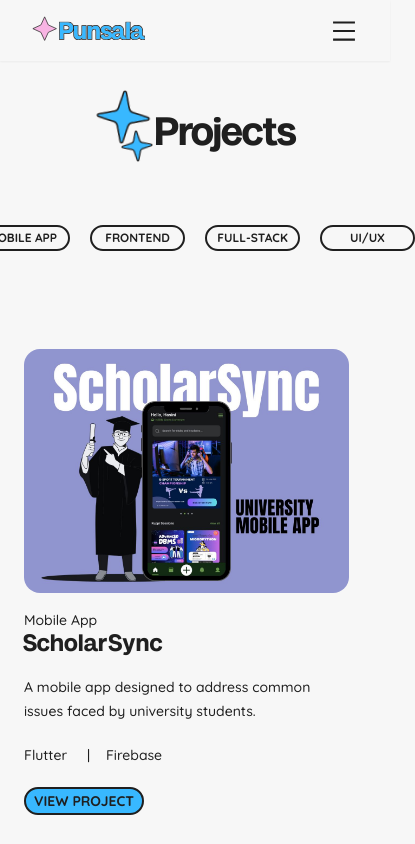
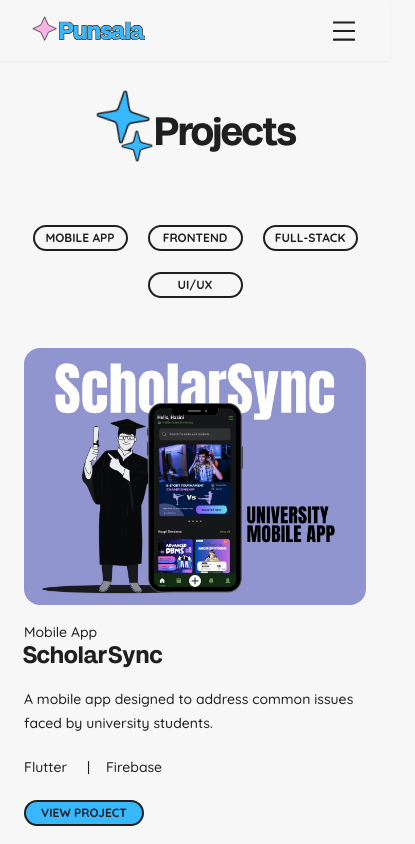
Before and after one commit to MAGHPMallawaarachchi/punsala-portfolio, a Next.js app: page /projects in a window 390 px wide. Shown: the top 844 px of the page, 415 px wide, since content can reach past the window. Built offline with nearby package versions, Linux system fonts and the light colour scheme.

Commit message:
Update project page layout and button styles

```diff
--- a/app/projects/page.tsx
+++ b/app/projects/page.tsx
@@ -22,15 +22,15 @@
 
     return(
         <Container>
-            <section className='flex flex-col items-center gap-12 sm:gap-[80px] mt-[30px]' id='projects'>
+            <section className='flex flex-col items-center sm:gap-[60px] mt-[30px]' id='projects'>
                 <AnimationWrapper delay={0.1}>
-                    <div className='flex items-center'>
+                    <div className='flex items-center mb-12'>
                         <Stars/>
                         <h1 className='dark:text-light text-dark sm:text-[80px] xsm:text-[60px] text-[40px] sm:tracking-[4px] xsm:tracking-[3px] tracking-[2px] leading-none'>Projects</h1>
                     </div>
                 </AnimationWrapper>
 
-                <div className='flex gap-[20px]'>
+                <div className='flex flex-wrap gap-[20px] justify-center'>
                     {categories.map((category, key) => (
                         <AnimationWrapper delay={key*0.2}>
                             <motion.div
@@ -44,7 +44,7 @@
                     ))}
                 </div>
 
-                <div className='flex flex-col lg:gap-[100px] gap-[60px] items-center'>
+                <div className='flex flex-col lg:gap-[100px] gap-[60px] items-center mb-12'>
                     {filteredProjects.map((project,key) => (
                         <motion.div
                             initial={{y:100, opacity:0}}
--- a/components/Button.tsx
+++ b/components/Button.tsx
@@ -16,7 +16,7 @@
         transition={{ duration: 0.4 }}
       >
         <button
-          className={`uppercase text-dark sm:text-base text-sm font-bold leading-none border-2 border-dark rounded-full sm:w-[160px] w-[120px] py-[5px] hover:bg-dark hover:text-light dark:hover:bg-light dark:hover:text-dark transition-all duration-200 ${
+          className={`uppercase text-dark sm:text-base text-xs font-bold leading-none border-2 border-dark rounded-full sm:w-[160px] w-[120px] py-[5px] hover:bg-dark hover:text-light dark:hover:bg-light dark:hover:text-dark transition-all duration-200 ${
             color === 'blue'
             ? 'bg-blue'
             : color === 'green'
--- a/components/ProjectCard.tsx
+++ b/components/ProjectCard.tsx
@@ -13,8 +13,8 @@
 
 const ProjectCard = ({name, category, description, link, image, techStack}:Props) => {
     return(
-        <div className="flex lg:flex-row flex-col lg:gap-[60px] gap-5 items-center w-[95%]">
-            <Image src={image} width={440} height={100} alt={name} className='rounded-2xl lg:w-[44%] w-full' />
+        <div className="flex lg:flex-row flex-col lg:gap-[60px] gap-5 items-center ">
+            <Image src={image} width={540} height={100} alt={name} className='rounded-2xl lg:w-[45%] w-full' />
             <div className="flex flex-col items-start lg:gap-10 gap-5">
                 <div className='flex flex-col items-start gap-1'>
                     <h4 className=' dark:text-secondary-text text-dark text-sm sm:text-xl leading-none font-medium'>{category}</h4>
```
